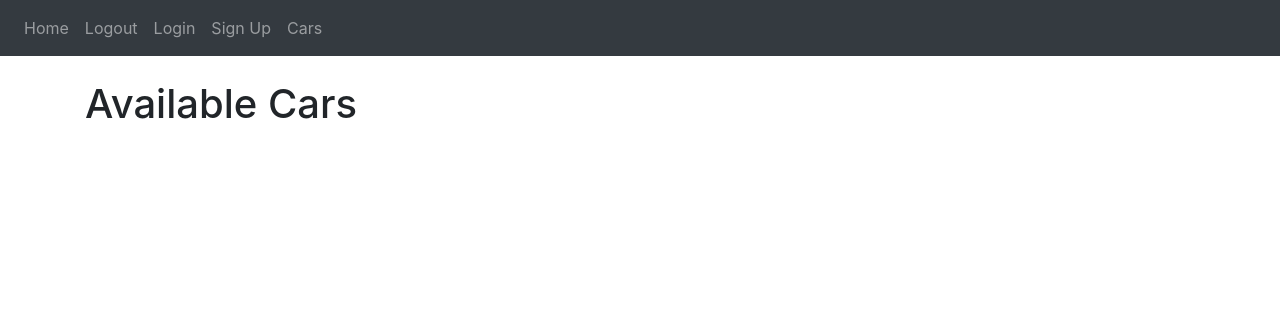
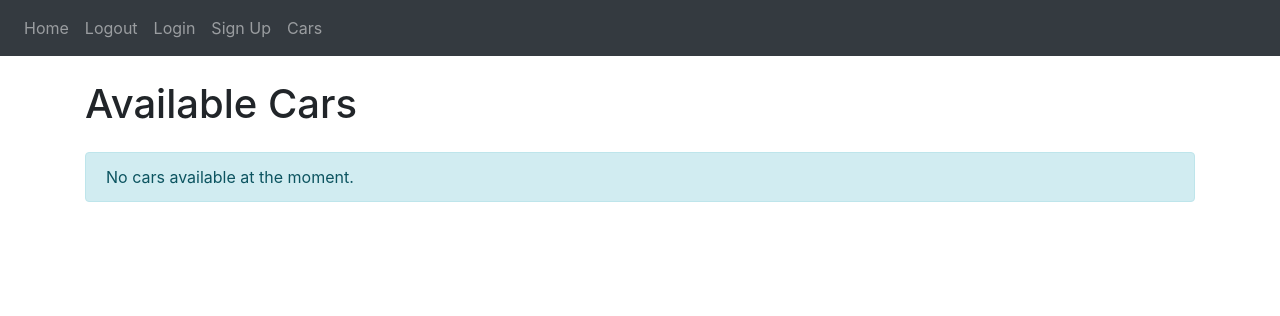
Before and after one commit to pgnikolov/flask-car-rental, a Flask app: template app/templates/cars.html in a window 1280 px wide. Shown: the top 316 px of the page. Run offline with Flask 3, Linux system fonts and the light colour scheme; the template is opened without the code that fills it, so the values that code supplies are empty; some libraries are stand-ins or nearby versions.

Commit message:
added cars to database, added cars.html, cars.py

```diff
--- a/app/__init__.py
+++ b/app/__init__.py
@@ -17,7 +17,7 @@ def create_app():
 
     app.register_blueprint(views, url_prefix='/')
     app.register_blueprint(auth, url_prefix='/')
-    app.register_blueprint(cars_bp, url_prefix='/cars')
+    app.register_blueprint(cars_bp, url_prefix='/')
 
     from .models import User, Car, RentalHistory
     with app.app_context():
--- a/app/cars.py
+++ b/app/cars.py
@@ -7,6 +7,7 @@ cars_bp = Blueprint('cars', __name__)
 @cars_bp.route('/cars')
 def list_cars():
     cars = Car.query.all()
+    print(f"Number of cars found: {len(cars)}")  # Add this line for debugging
     return render_template('cars.html', cars=cars)
 
 # Other routes and functions related to cars can be defined here
--- a/app/templates/cars.html
+++ b/app/templates/cars.html
@@ -4,6 +4,7 @@
 <h1 class="my-4">Available Cars</h1>
 
 <div class="row">
+  {% if cars %}
     {% for car in cars %}
     <div class="col-md-4">
       <div class="card mb-4 shadow-sm">
@@ -27,6 +28,13 @@
       </div>
     </div>
     {% endfor %}
+  {% else %}
+    <div class="col-12">
+      <div class="alert alert-info" role="alert">
+        No cars available at the moment.
+      </div>
+    </div>
+  {% endif %}
 </div>
 
 {% endblock %}
```
Lines whose indentation alone changed are shown as unchanged.
